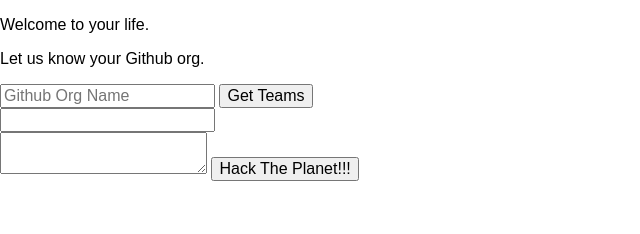
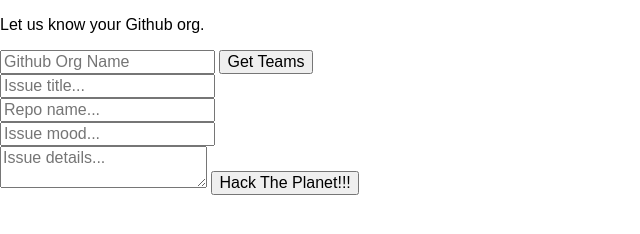
Before and after one commit to agentkenny007/api-practice, a website with bundled scripts: page app/index.html in a window 1280 px wide. Shown: the whole page, without its empty margins (0-640 px from the left). Built offline with nearby package versions, Linux system fonts and the light colour scheme; some packages are replaced by stand-ins of ours; no server answers; files whose address does not match are found by name.

Commit message:
Added a bit of markup for Nightmare Mode.

```diff
--- a/app/index.html
+++ b/app/index.html
@@ -3,13 +3,12 @@
   <head>
     <meta charset="utf-8">
     <meta name="viewport" content="width=device-width, initial-scale=1.0">
-    <title>My Cool Project</title>
+    <title>API Practice</title>
     <link rel="stylesheet" href="css/normalize.css">
     <link rel="stylesheet" href="css/main.css">
   </head>
   <body>
     <div class="container">
-      <p>Welcome to your life.</p>
       <p>Let us know your Github org.</p>
 
       <form class="org-form">
@@ -21,9 +20,16 @@
           <div class="team-selector">
           </div>
           <div class="form-field">
-              <input type="text" class="issue-title">
+              <input type="text" class="issue-title" placeholder="Issue title...">
           </div>
-          <textarea class="issue-writeup"></textarea>
+          <div class="form-field">
+              <input type="text" class="issue-repo" placeholder="Repo name...">
+          </div>
+          <div class="form-field">
+              <input type="text" class="issue-feels" placeholder="Issue mood...">
+          </div>
+          <div class="form-mood"></div>
+          <textarea class="issue-writeup" placeholder="Issue details..."></textarea>
           <button class="hack">Hack The Planet!!!</button>
       </form>
     </div>
```
